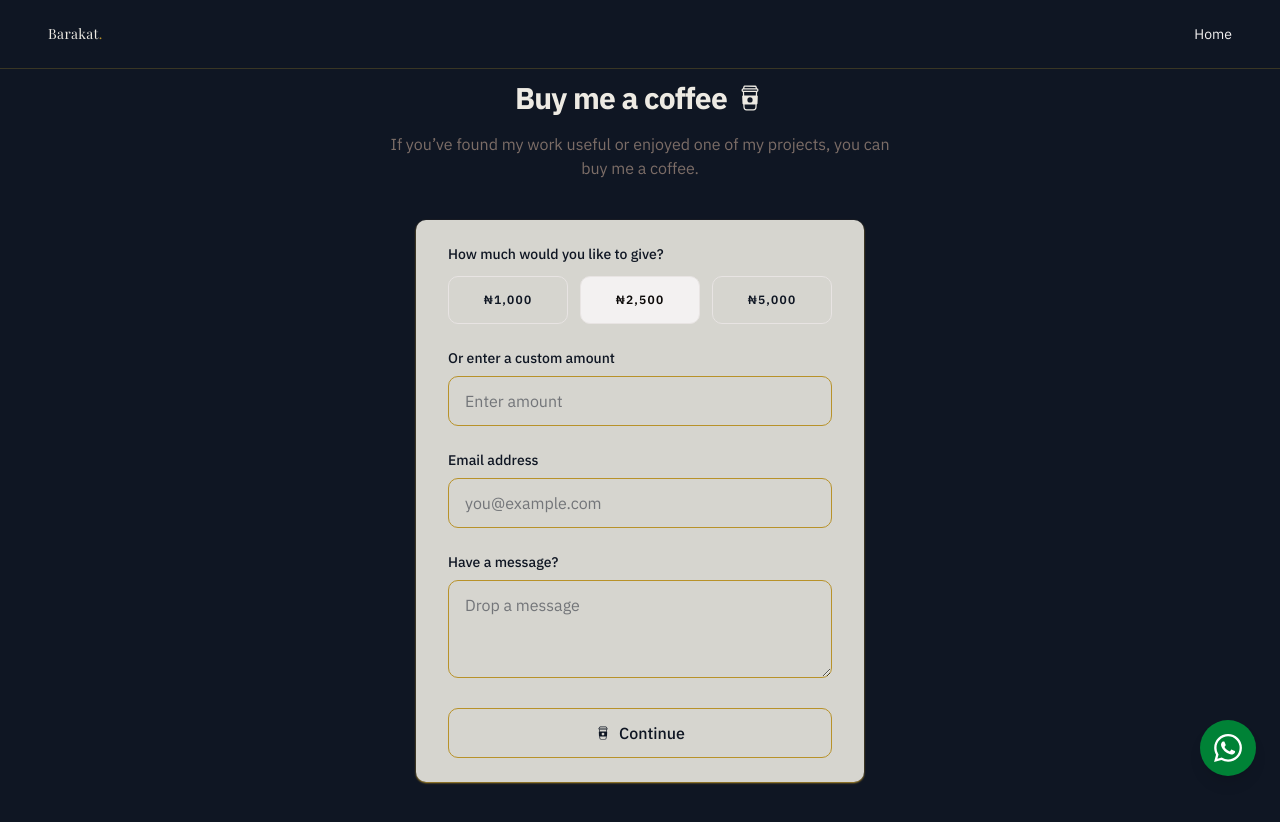
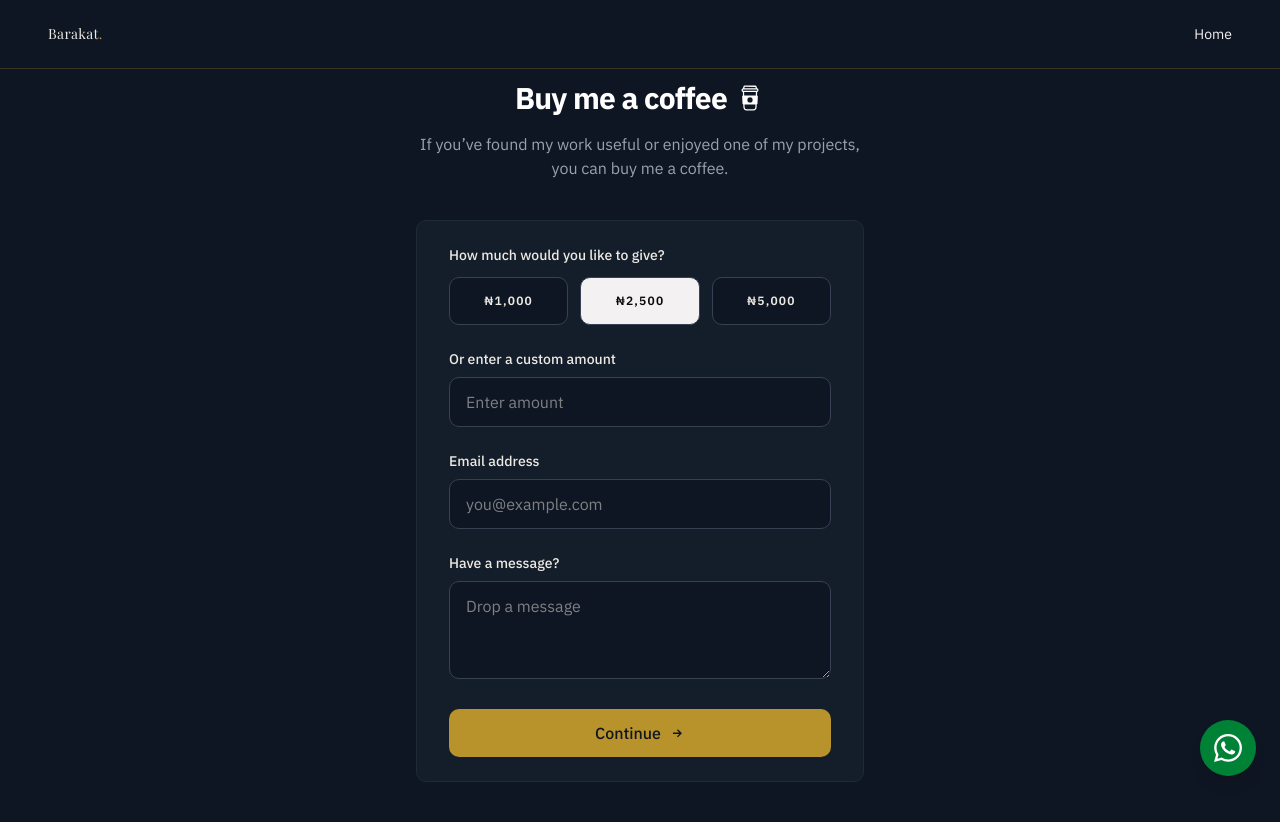
Before and after one commit to barakatokikiola/portfolio, a Next.js app: page /coffee in a window 1280 px wide. Shown: the top 822 px of the page. Built offline with nearby package versions, Linux system fonts and the light colour scheme; a web font is replaced by a local one.

Commit message:
coffee page ui improved

```diff
--- a/src/app/coffee/page.tsx
+++ b/src/app/coffee/page.tsx
@@ -6,12 +6,12 @@ export default function Coffee() {
     <main className="min-h-screen">
       <section className="mx-auto flex min-h-screen max-w-2xl flex-col items-center justify-center px-6 py-16 text-center">
 
-        <h1 className="flex items-center  gap-2 text-2xl font-bold tracking-tight md:text-3xl mt-4">
+        <h1 className="flex items-center text-white gap-2 text-2xl font-bold tracking-tight md:text-3xl mt-4">
           Buy me a coffee
           <CiCoffeeCup/>
         </h1>
 
-        <p className="mt-4 max-w-lg text-muted-foreground">
+        <p className="mt-4 max-w-md text-gray-400">
           If you’ve found my work useful or enjoyed one of my projects, you can
           buy me a coffee.
         </p>
--- a/src/app/components/CoffeeForm.tsx
+++ b/src/app/components/CoffeeForm.tsx
@@ -2,7 +2,7 @@
 
 import { useState } from "react";
 import { ToggleGroup, ToggleGroupItem } from "@/components/ui/toggle-group";
-import { CiCoffeeCup } from "react-icons/ci";
+import { GrFormNextLink } from "react-icons/gr";
 
 const presetAmounts = [1000, 2500, 5000];
 
@@ -56,7 +56,7 @@ export default function CoffeeForm() {
   return (
     <form
       onSubmit={handleSubmit}
-      className="bg-cream/90 text-navy space-y-6 text-left shadow-gold shadow-xs px-8 py-6 rounded-lg"
+      className="bg-navy-light/50 text-cream space-y-6 text-left border border-gray-800 px-8 py-6 rounded-lg"
     >
       <div>
         <p className="mb-3 text-sm font-medium">
@@ -78,7 +78,7 @@ export default function CoffeeForm() {
             <ToggleGroupItem
               key={preset}
               value={String(preset)}
-              className="h-12 rounded-lg border"
+              className="h-12 rounded-lg bg-navy border border-gray-700"
             >
               ₦{preset.toLocaleString()}
             </ToggleGroupItem>
@@ -101,7 +101,7 @@ export default function CoffeeForm() {
           placeholder="Enter amount"
           value={customAmount}
           onChange={(e) => setCustomAmount(e.target.value)}
-          className="w-full rounded-lg border border-gold bg-transparent px-4 py-3"
+          className="w-full rounded-lg border border-gray-700 bg-navy px-4 py-3"
         />
       </div>
 
@@ -117,7 +117,7 @@ export default function CoffeeForm() {
           placeholder="you@example.com"
           value={email}
           onChange={(e) => setEmail(e.target.value)}
-          className="w-full rounded-lg border border-gold bg-transparent px-4 py-3"
+          className="w-full rounded-lg border border-gray-700 bg-navy  px-4 py-3"
         />
       </div>
 
@@ -133,20 +133,21 @@ export default function CoffeeForm() {
           placeholder="Drop a message"
           value={message}
           onChange={(e) => setMessage(e.target.value)}
-          className="w-full rounded-lg border border-gold bg-transparent px-4 py-3 outline-none"
+          className="w-full rounded-lg border border-gray-700 bg-navy  px-4 py-3 outline-none"
         />
       </div>
       {error && <p className="text-sm text-destructive">{error}</p>}
       <button
         disabled={isSubmitting}
         type="submit"
-        className="text-navy border border-gold rounded-lg w-full cursor-pointer hover:bg-gold/60 hover:text-cream px-6 py-3 font-medium transition"
+        className="text-navy bg-gold rounded-lg w-full cursor-pointer hover:bg-gold/60 hover:text-cream px-6 py-3 font-medium transition"
       >
         {isSubmitting ? (
           <p>Initializing payment...</p>
         ) : (
           <p className="flex items-center justify-center gap-2 w-full ">
-            <CiCoffeeCup /> Continue
+            Continue
+            <GrFormNextLink />
           </p>
         )}
       </button>
--- a/src/app/components/Hero.tsx
+++ b/src/app/components/Hero.tsx
@@ -12,7 +12,7 @@ const container = {
 };
 
 const item: Variants = {
-  hidden: { opacity: 0, y: 16 },
+  hidden: { opacity: 0.5, y: 16 },
   show: { opacity: 1, y: 0, transition: { duration: 0.5, ease: "easeOut" } },
 };
 
```
